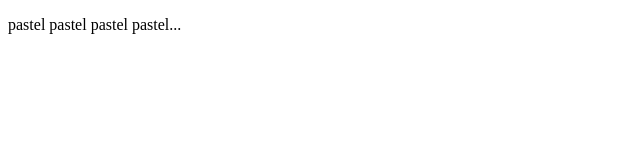
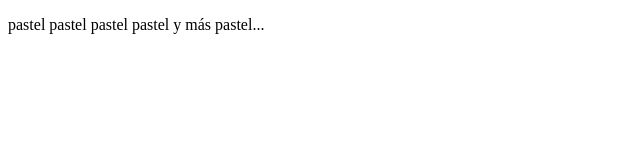
Before and after one commit to jose95mm/prueba, a plain HTML site: page src/nueva_pagina.html in a window 1280 px wide. Shown: the full height of the page, 0-640 px from the left. Drawn offline with Linux system fonts and the light colour scheme.

Commit message:
mas pastel

```diff
--- a/src/nueva_pagina.html
+++ b/src/nueva_pagina.html
@@ -6,6 +6,6 @@
     <title>pagina2</title>
 </head>
 <body>
-    <p>pastel pastel pastel pastel...</p>
+    <p>pastel pastel pastel pastel y más pastel...</p>
 </body>
 </html>
```
